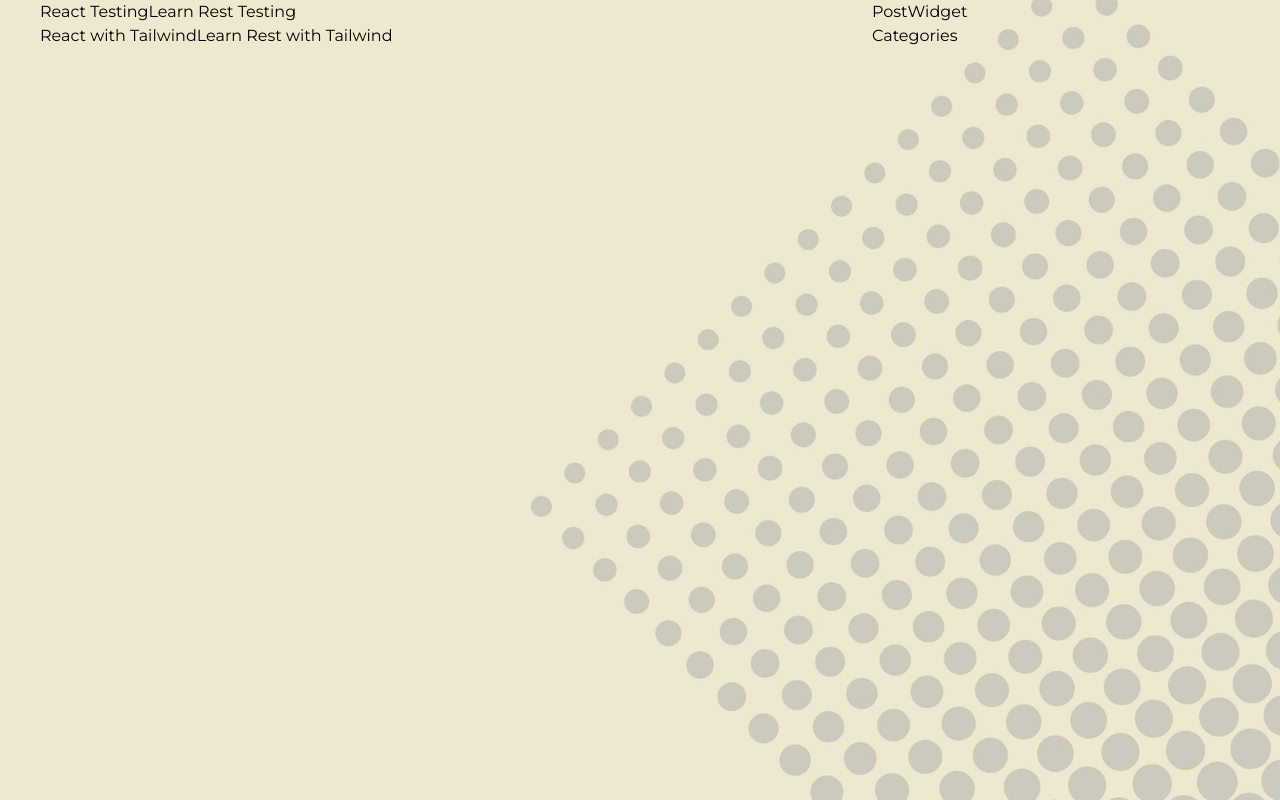
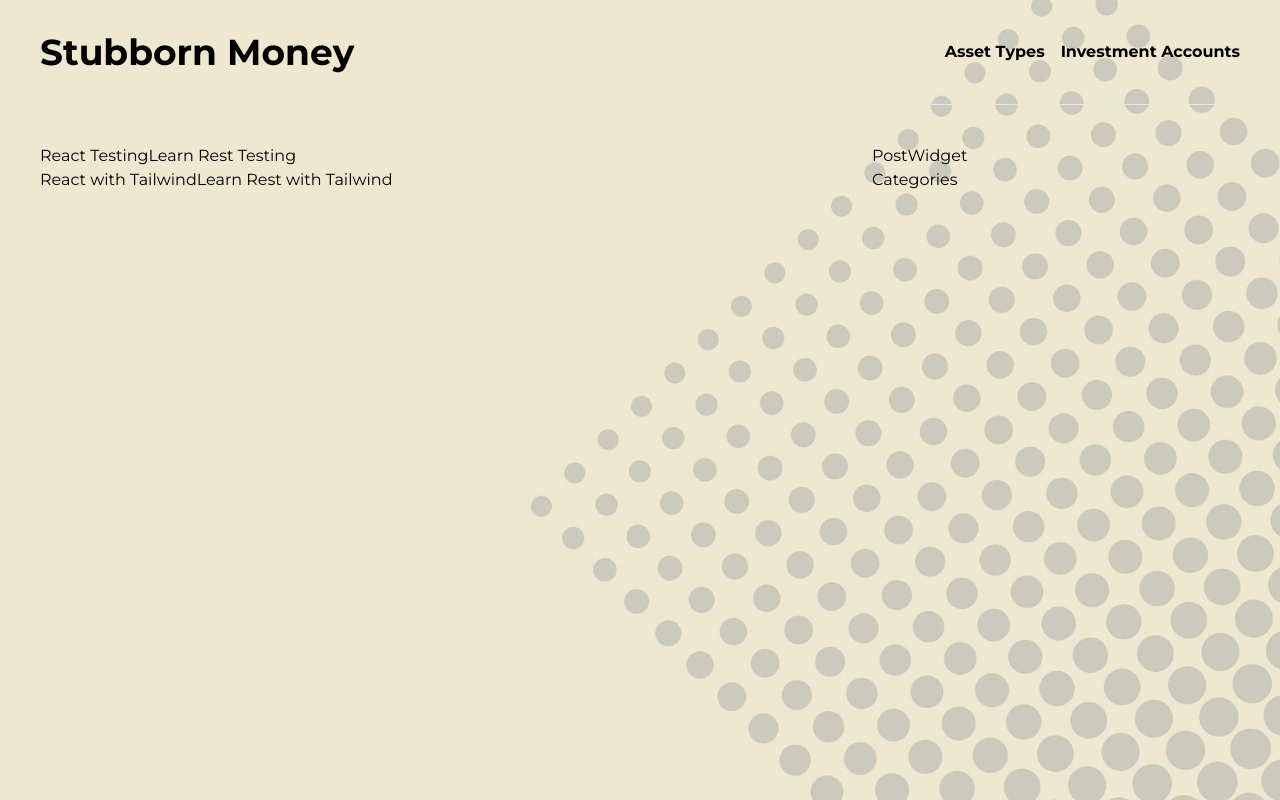
Before and after one commit to cah311/stubborn-money-blog, a Next.js app: page / in a window 1280 px wide. Built offline with nearby package versions, Linux system fonts and the light colour scheme.

Commit message:
import header and set layout

```diff
--- a/compponents/Header.jsx
+++ b/compponents/Header.jsx
@@ -21,7 +21,7 @@ const Header = () => {
         <div className="hidden md:float-left md:contents">
           {categories.map((category) => (
             <Link key={category.slug} href={`/category/${category.slug}`}>
-              <span className="md:float-right mt-2 align-middle text-white ml-4 font-semibold cursor-pointer">
+              <span className="md:float-right mt-2 align-middle text-black ml-4 font-semibold cursor-pointer">
                 {category.name}
               </span>
             </Link>
--- /dev/null
+++ b/compponents/Layout.jsx
@@ -0,0 +1,13 @@
+import React from "react";
+import { Header } from "./";
+
+const Layout = ({ children }) => {
+  return (
+    <>
+      <Header />
+      {children}
+    </>
+  );
+};
+
+export default Layout;
--- a/compponents/index.js
+++ b/compponents/index.js
@@ -2,3 +2,4 @@ export { default as PostCard } from "./PostCard";
 export { default as PostWidget } from "./PostWidget";
 export { default as Categories } from "./Categories";
 export { default as Header } from "./Header";
+export { default as Layout } from "./Layout";
--- a/pages/_app.js
+++ b/pages/_app.js
@@ -1,9 +1,14 @@
-import React from "react";
-
+import React, { useEffect, useState } from "react";
+import { Layout } from "../compponents";
+import "tailwindcss/tailwind.css";
 import "../styles/globals.scss";
 
 function MyApp({ Component, pageProps }) {
-  return <Component {...pageProps} />;
+  return (
+    <Layout>
+      <Component {...pageProps} />
+    </Layout>
+  );
 }
 
 export default MyApp;
```
